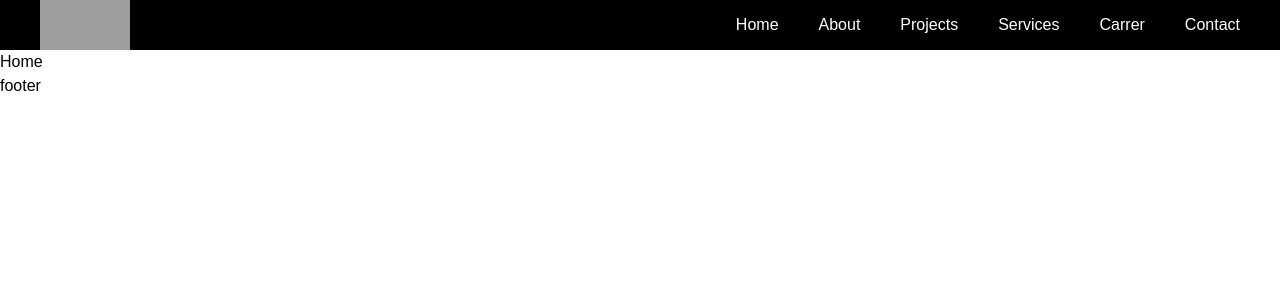
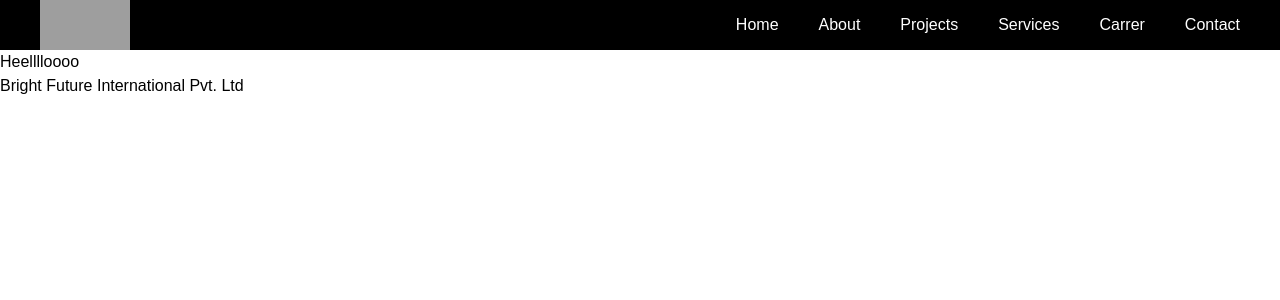
Before and after one commit to 10Dipesh/bfi-web, a Next.js app: page / in a window 1280 px wide. Shown: the top 300 px of the page. Built offline with nearby package versions, Linux system fonts and the light colour scheme; grey boxes are pictures that could not be loaded; a web font is replaced by a local one.

Commit message:
Imagecarousel layout

```diff
--- /dev/null
+++ b/src/components/Footer.tsx
@@ -0,0 +1,8 @@
+const Footer =()=>{
+    return(
+        <>
+        <div>Bright Future International Pvt. Ltd</div>
+        </>
+    )
+}
+export default Footer;
--- /dev/null
+++ b/src/components/ImageCarousel.tsx
@@ -0,0 +1,13 @@
+const Images=[
+  {
+    id: 1,
+    src:"/images/"
+  }
+]
+const ImageCarousel = () => {
+  return (
+    <div>Heelllloooo</div>
+  );
+}
+
+export default ImageCarousel;
--- a/src/components/layout/Layout.tsx
+++ b/src/components/layout/Layout.tsx
@@ -1,4 +1,5 @@
 import Navbar from "../Navbar";
+import Footer from "../Footer";
 interface ILayoutProps {
   children: React.ReactNode;
 }
@@ -8,7 +9,7 @@ const Layout: React.FC<ILayoutProps> = ({ children }) => {
     <div className="min-h-screen font-Ysabeau">
       <Navbar />
       <div>{children}</div>
-      <div>footer</div>
+      <Footer/>
     </div>
   );
 };
--- a/src/pages/index.tsx
+++ b/src/pages/index.tsx
@@ -1,10 +1,9 @@
 import Layout from '@/components/layout/Layout';
-
-
+import ImageCarousel from '@/components/ImageCarousel';
 export default function Home() {
   return (
     <Layout>
-      <div>Home</div>
+      <ImageCarousel/>
     </Layout>
   );
 }
--- a/tsconfig.json
+++ b/tsconfig.json
@@ -18,6 +18,6 @@
       "@/*": ["./src/*"]
     }
   },
-  "include": ["next-env.d.ts", "**/*.ts", "**/*.tsx"],
+  "include": ["next-env.d.ts", "**/*.ts", "**/*.tsx", "src/components/ImageCarousel.jsx"],
   "exclude": ["node_modules"]
 }
```
